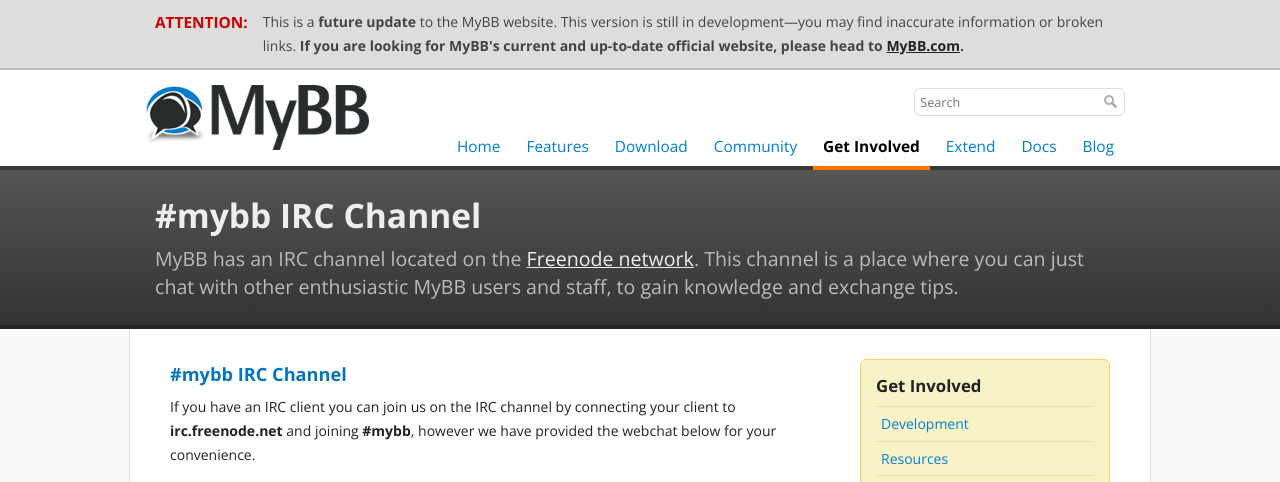
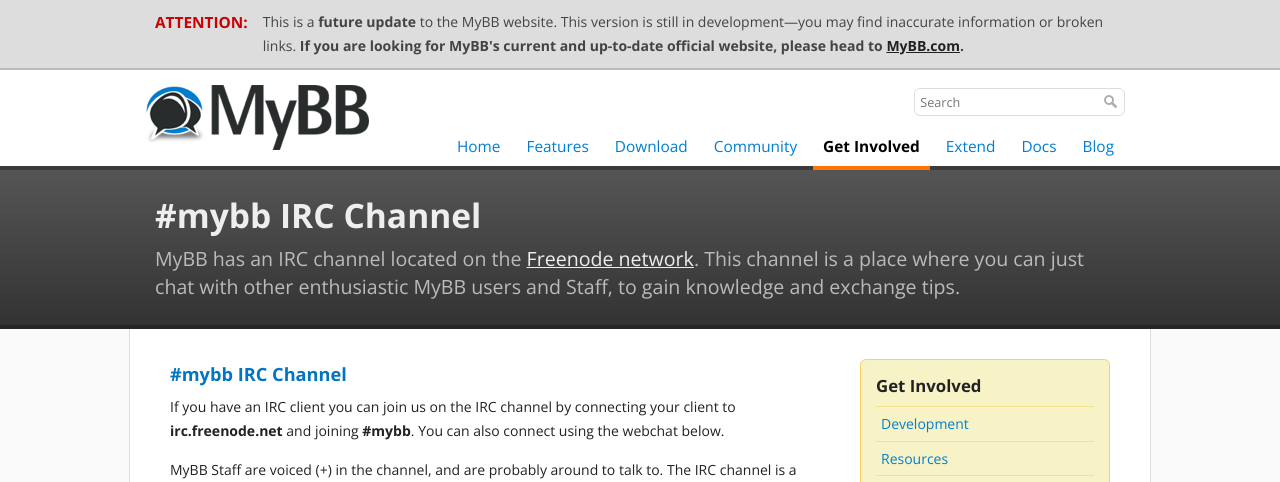
Before and after one commit to mybb/mybb.com, a Jekyll site: the page built from get-involved/irc-channel.html, in a window 1280 px wide. Shown: the top 482 px of the page. Built offline with Jekyll 4.4.1, drawn with Linux system fonts in a browser that asks for light colours; nearby versions of some CDN libraries; Markdown is read by kramdown in place of the engine named in the settings; some of the changed text lies outside the part shown; grey boxes are pictures that could not be loaded.

Commit message:
Spruce up IRC Channel information

```diff
--- a/get-involved/index.html
+++ b/get-involved/index.html
@@ -29,8 +29,8 @@
 	</section>
 	<section>
 		<h1>MyBB IRC Channel</h1>
-		<p>MyBB has its own IRC channel at <a href="irc://irc.freenode.net/">irc.freenode.net/mybb</a> where you can chat with other MyBB users and staff.</p>
-		<p><a href="http://webchat.freenode.net/">Join the IRC Channel &rarr;</a></p>
+		<p>MyBB has its own IRC channel at Freenode.net where you can chat with other MyBB users and staff.</p>
+		<p><a href="{{ site.baseurl }}/get-involved/irc-channel">Join the IRC Channel &rarr;</a></p>
 	</section>
 </aside>
 
--- a/get-involved/irc-channel.html
+++ b/get-involved/irc-channel.html
@@ -3,7 +3,7 @@
 section: get-involved
 
 title: "#mybb IRC Channel"
-description: MyBB has an IRC channel located on the <a href="http://freenode.net">Freenode network</a>. This channel is a place where you can just chat with other enthusiastic MyBB users and staff, to gain knowledge and exchange tips.
+description: MyBB has an IRC channel located on the <a href="http://freenode.net">Freenode network</a>. This channel is a place where you can just chat with other enthusiastic MyBB users and Staff, to gain knowledge and exchange tips.
 ---
 
 <aside id="sidebar">
@@ -26,7 +26,10 @@
 		<header>
 			<h1>#mybb IRC Channel</h1>
 		</header>
-		<p>If you have an IRC client you can join us on the IRC channel by connecting your client to <strong>irc.freenode.net</strong> and joining <strong>#mybb</strong>, however we have provided the webchat below for your convenience.</p>
+		<p>If you have an IRC client you can join us on the IRC channel by connecting your client to <strong>irc.freenode.net</strong> and joining <strong>#mybb</strong>. You can also connect using the webchat below.</p>
+		<p>MyBB Staff are voiced (+) in the channel, and are probably around to talk to. The IRC channel is a place for you to talk respectfully with MyBB users and Staff. Official support is provided in the relevant section on the <a href="http://community.mybb.com">MyBB Community Forums</a>.</p>
+		<p style="font-weight:bold;">You should not disclose vulnerabilities in MyBB within the IRC Channel. Instead, please see the <a href="{{ site.baseurl }}/get-involved/security">Security Research</a> page for information on how to responsibly disclose vulnerabilities.</p>
+		<p></p>
 		<iframe src="https://kiwiirc.com/client/irc.freenode.net/#mybb" style="border:0; width:100%; height:450px;"></iframe>
 	</section>
 </div>
```
